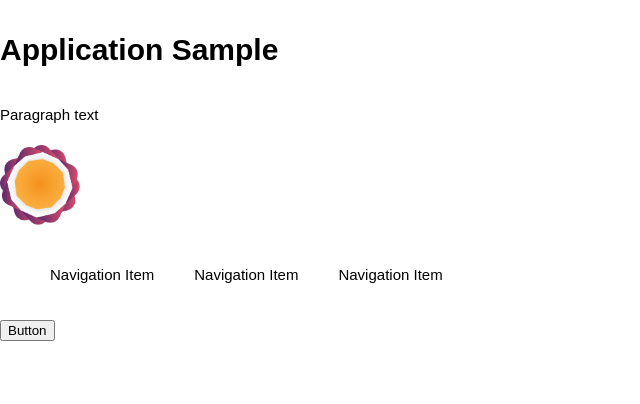
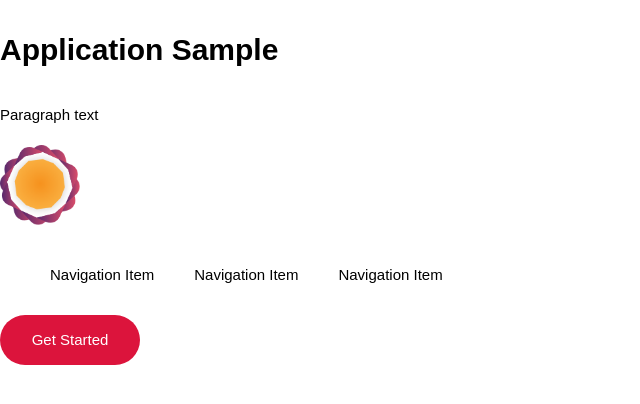
Before and after one commit to Nutod/contacts-directory, a React (Create React App) app: page / in a window 1280 px wide. Shown: the top 404 px of the page, without its empty margins (0-640 px from the left). Built offline with nearby package versions, Linux system fonts and the light colour scheme.

Commit message:
Adjusted the Button style

```diff
--- a/src/App.js
+++ b/src/App.js
@@ -2,7 +2,7 @@ import React, { Component } from "react";
 import "circular-std";
 import Logo from "./components/elements/Logo/Logo";
 import Navigation from "./components/elements/Navigation/Navigation";
-import Button from "./components/elements/Button/Button";
+import { Button } from "./components/elements/Button/Button";
 
 class App extends Component {
 	render() {
@@ -12,7 +12,7 @@ class App extends Component {
 				<p>Paragraph text</p>
 				<Logo />
 				<Navigation />
-				<Button />
+				<Button>Get Started</Button>
 			</div>
 		);
 	}
--- a/src/components/elements/Button/Button.js
+++ b/src/components/elements/Button/Button.js
@@ -1,5 +1,11 @@
-import React from "react";
+import styled from "styled-components";
 
-export default function Button() {
-	return <button>Button</button>;
-}
+export const Button = styled.button`
+	all: unset;
+	padding: 1rem 2rem;
+	text-align: center;
+	width: 10rem;
+	color: #fff;
+	background: crimson;
+	border-radius: 3rem;
+`;
```
